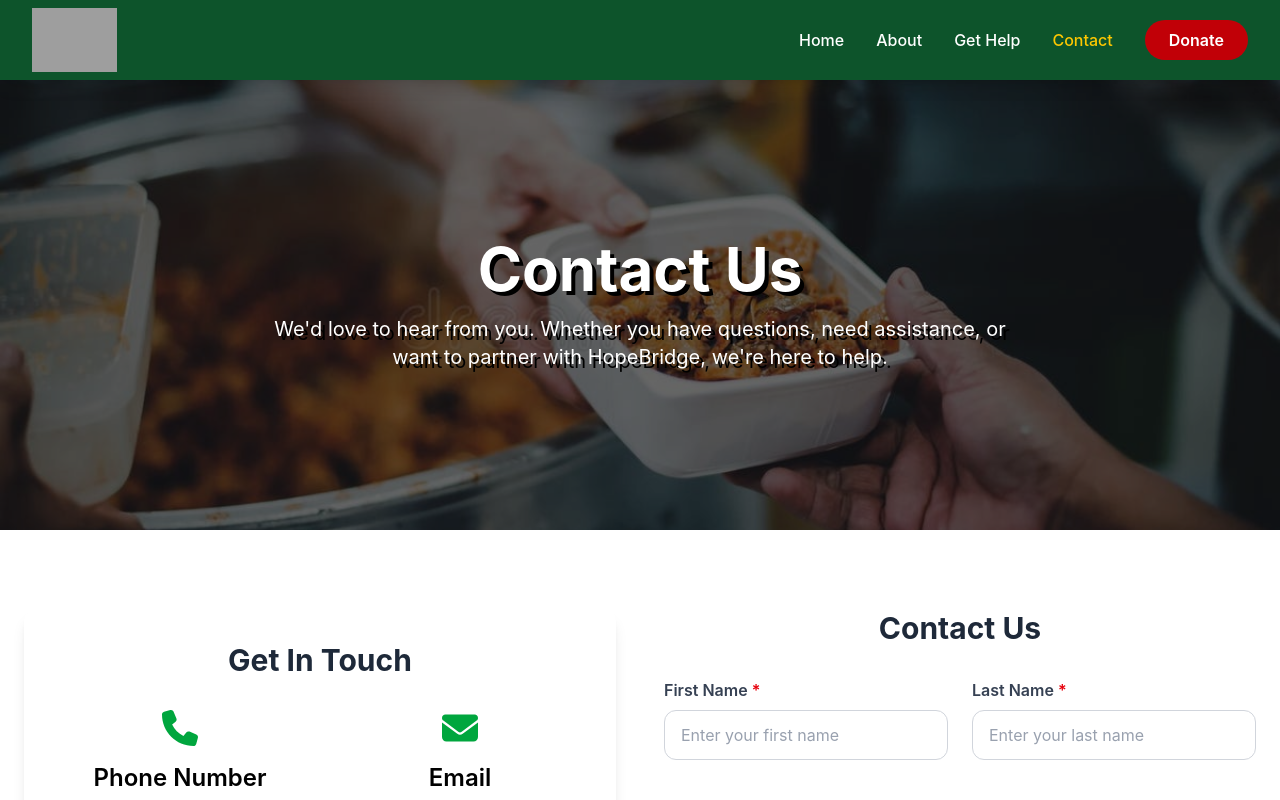
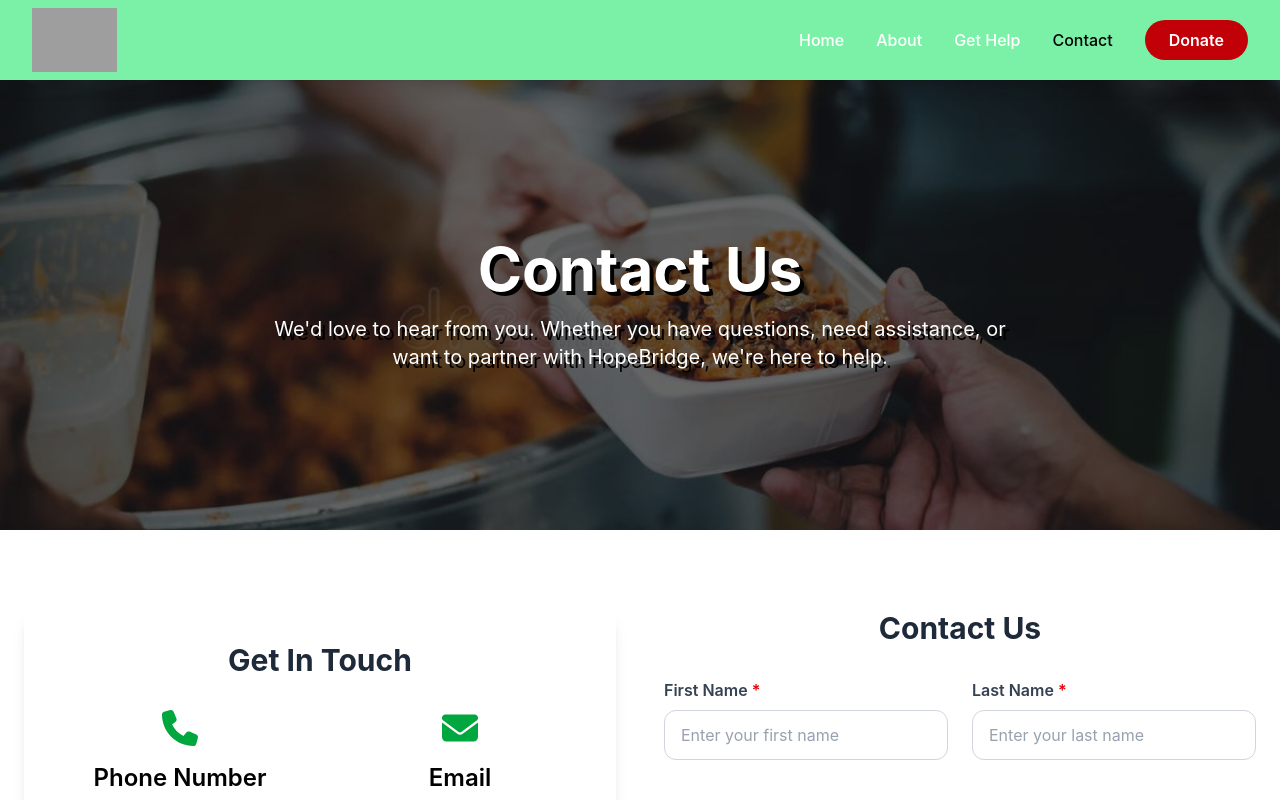
Before and after one commit to Jamzi100/Poverty-Alleviation, a React (Vite) app: page /contact in a window 1280 px wide. Shown: the top 800 px of the page. Built offline with nearby package versions, Linux system fonts and the light colour scheme; grey boxes are pictures that could not be loaded.

Commit message:
my commit

```diff
--- a/src/Components/Header.jsx
+++ b/src/Components/Header.jsx
@@ -14,7 +14,7 @@ export default function Header() {
   ];
 
   return (
-    <header className="sticky top-0 z-50 bg-green-900 shadow-lg">
+    <header className="sticky top-0 z-50 bg-green-300 shadow-lg">
       <div className="max-w-7xl mx-auto px-5 sm:px-6 lg:px-8">
 
         <div className="flex items-center justify-between h-20">
@@ -36,8 +36,8 @@ export default function Header() {
                 className={({ isActive }) =>
                   `font-medium transition-colors duration-300 ${
                     isActive
-                      ? "text-yellow-400"
-                      : "text-white hover:text-yellow-300"
+                      ? "text-black"
+                      : "text-white hover:text-red-500"
                   }`
                 }
               >
```
